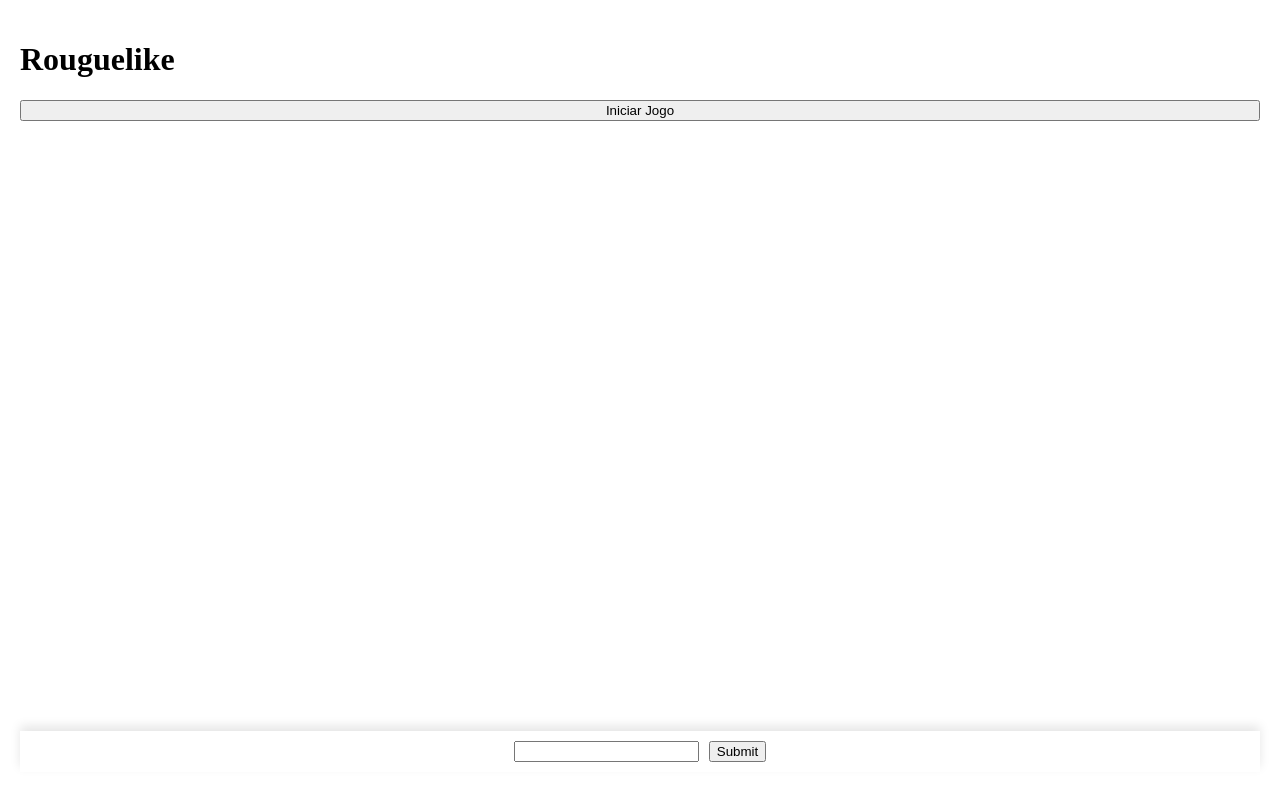
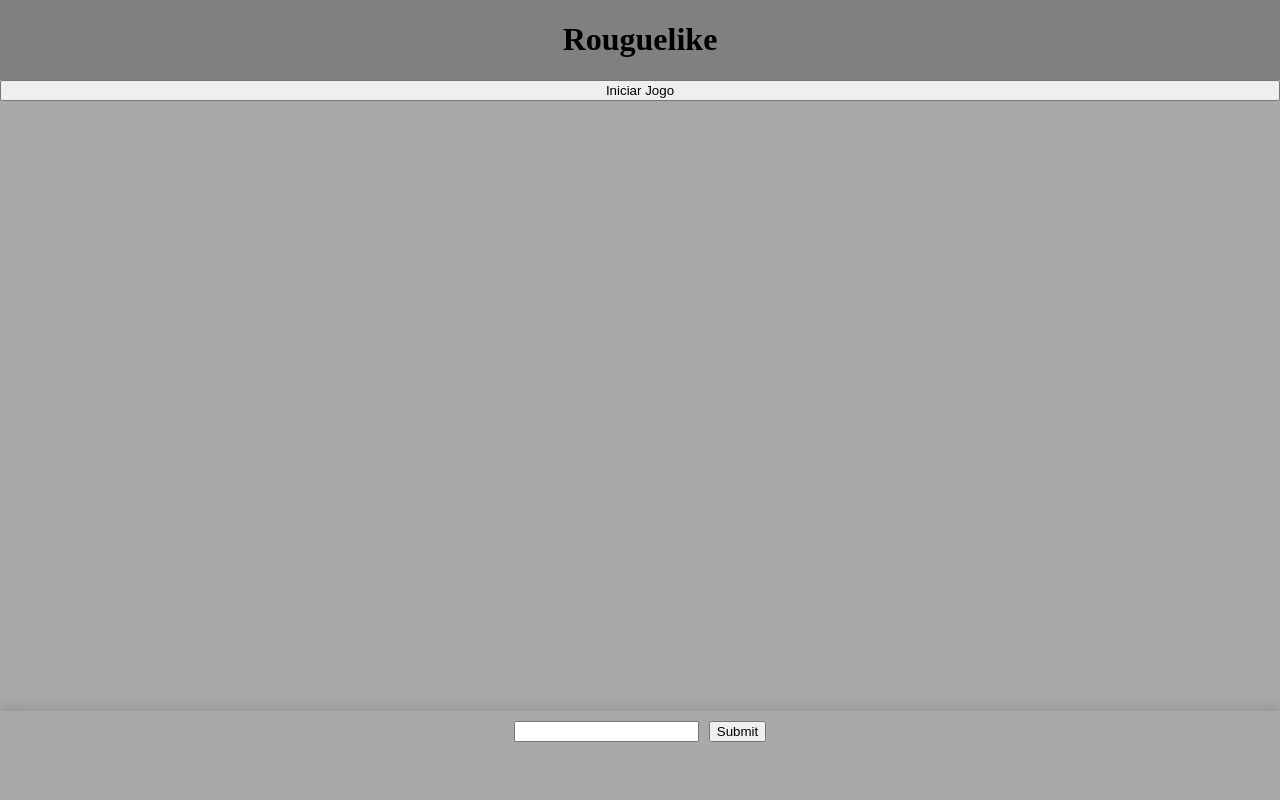
Before and after one commit to ERROri-Aurawell/ERROri-Aurawell.Rougue.github.io, a plain HTML site: page index.html in a window 1280 px wide. Drawn offline with Linux system fonts and the light colour scheme.

Commit message:
beleza, literalmente

```diff
--- a/css/styles.css
+++ b/css/styles.css
@@ -1,9 +1,10 @@
 body {
     margin: 0;
-    padding: 20px;
     display: flex;
     flex-direction: column;
     min-height: 100vh;
+    background-color: darkgray;
+    text-align: center;
 }
 
 #output {
@@ -15,12 +16,13 @@ body {
 
 footer {
     padding: 10px;
-    background-color: #fff;
+    background-color: darkgray;
     box-shadow: 0px -5px 10px rgba(0, 0, 0, 0.1);
     /* Sombra na parte superior */
     display: flex;
     align-items: center;
     justify-content: center;
+
 }
 
 #submit {
@@ -32,3 +34,8 @@ footer {
     margin-bottom: 10px;
     /* Adiciona margem abaixo do botão de uso único */
 }
+header{
+    background-color: gray;
+    margin: 0;
+    border: 0;
+}
```
